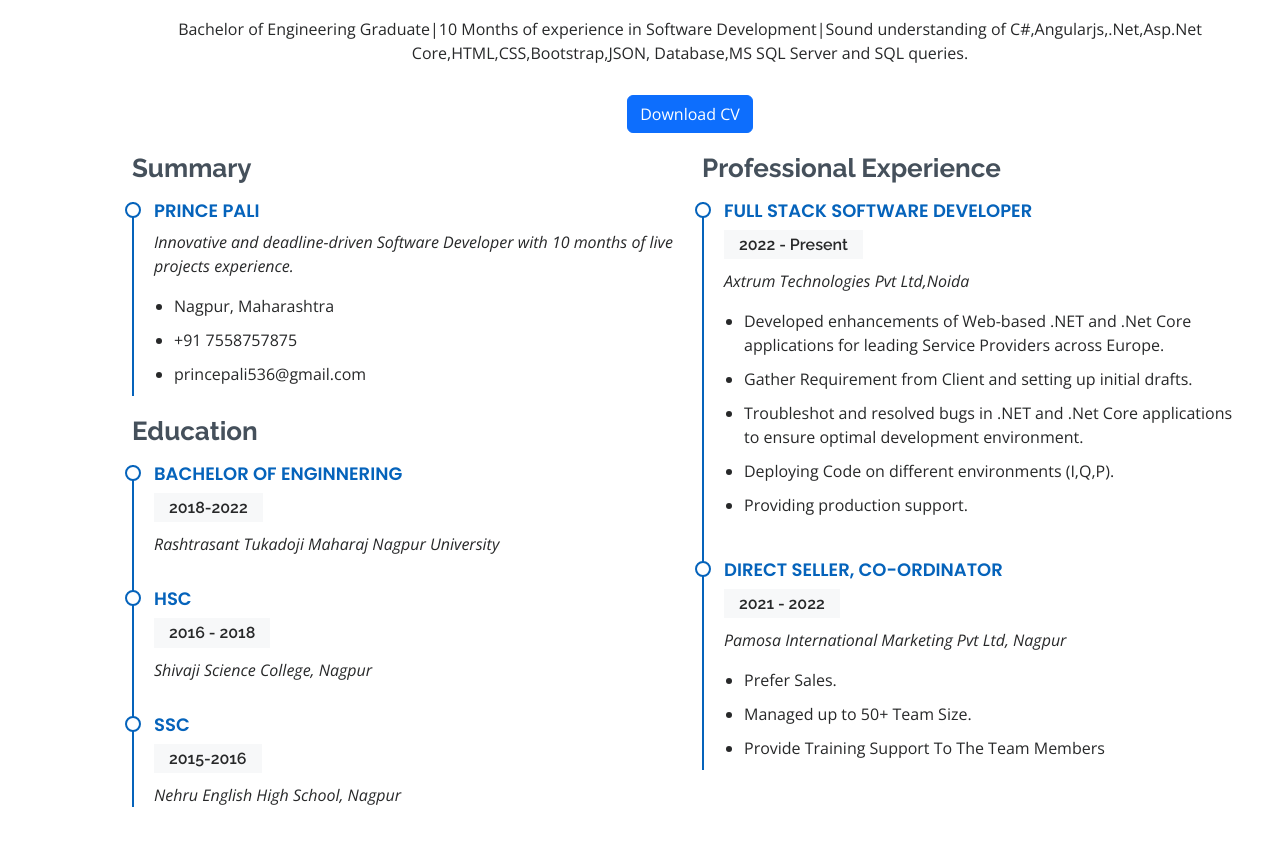
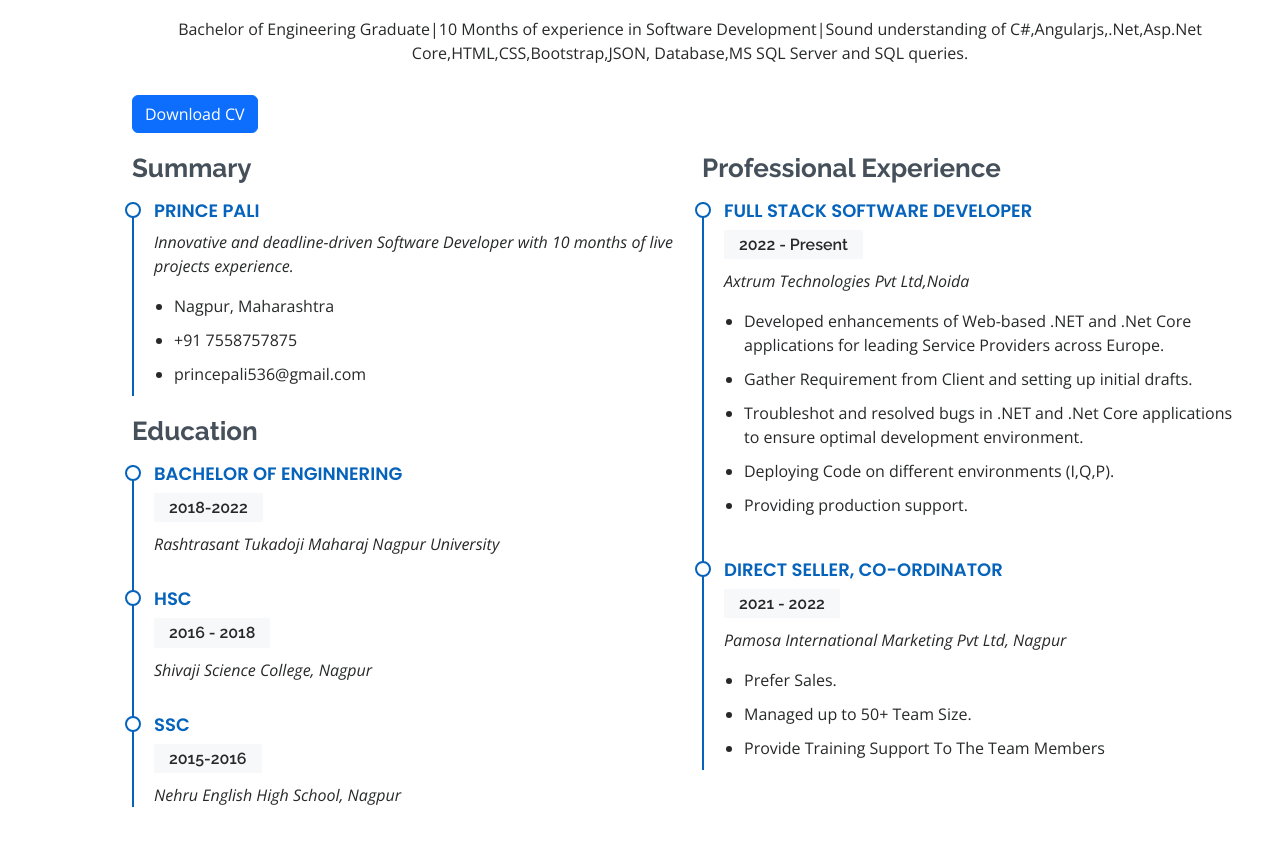
Before and after one commit to princepali/princepali.github.io, a plain HTML site: page index.html in a window 1280 px wide. Shown: the part 2287-3132 px from the top of the page. Drawn offline with nearby package versions, Linux system fonts and the light colour scheme.

Commit message:
resu8jme

```diff
--- a/index.html
+++ b/index.html
@@ -230,11 +230,11 @@
                         Bachelor of Engineering Graduate|10 Months of experience in Software Development|Sound understanding of C#,Angularjs,.Net,Asp.Net Core,HTML,CSS,Bootstrap,JSON, Database,MS SQL Server and SQL queries.
                     </p>
                 </div>
-                <div class="text-center">
-                    <a class="btn btn-primary content-download button-main button-scheme" href="/assets/Resume/Prince_Pali_Resume_2023.pdf" download="Prince_Pali_Resume_2023">
+                <!--<div class="text-center">-->
+                    <a class="btn btn-primary" href="/assets/Resume/Prince_Pali_Resume_2023.pdf" download="Prince_Pali_Resume_2023">
                         Download CV
                     </a>
-                </div>
+                <!--</div>-->
                 <div class="row">
                     <div class="col-lg-6">
                         <h3 class="resume-title">Summary</h3>
```
